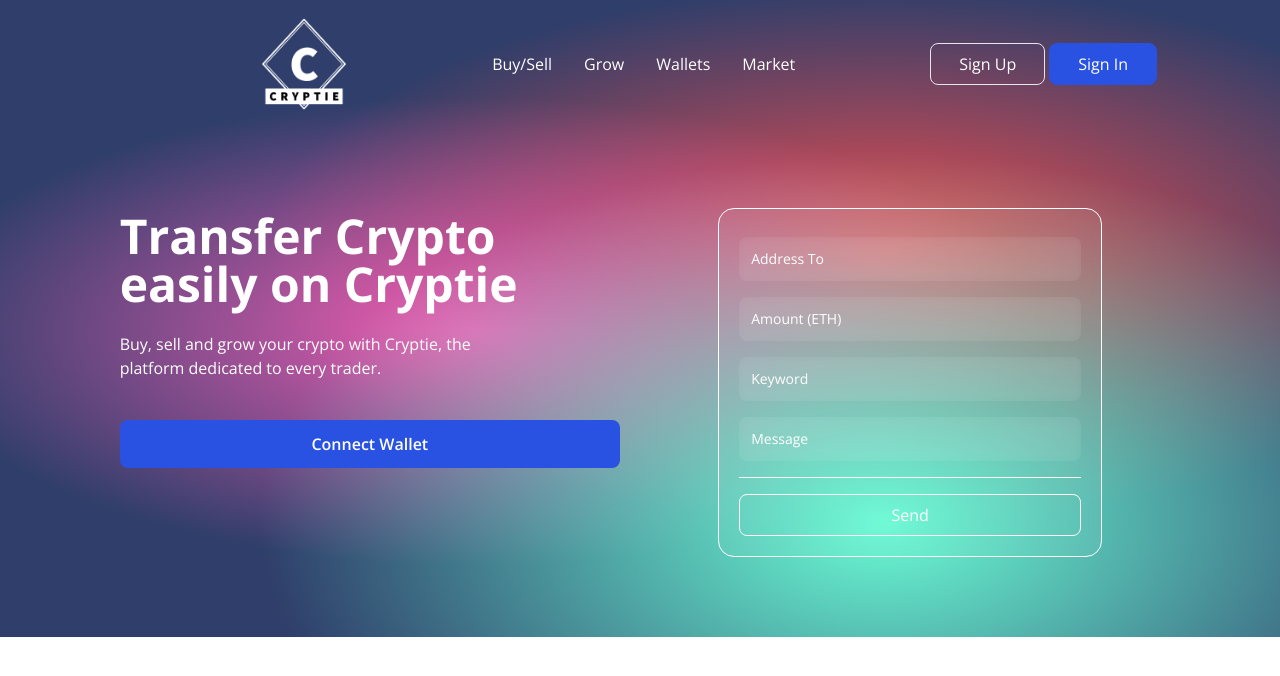
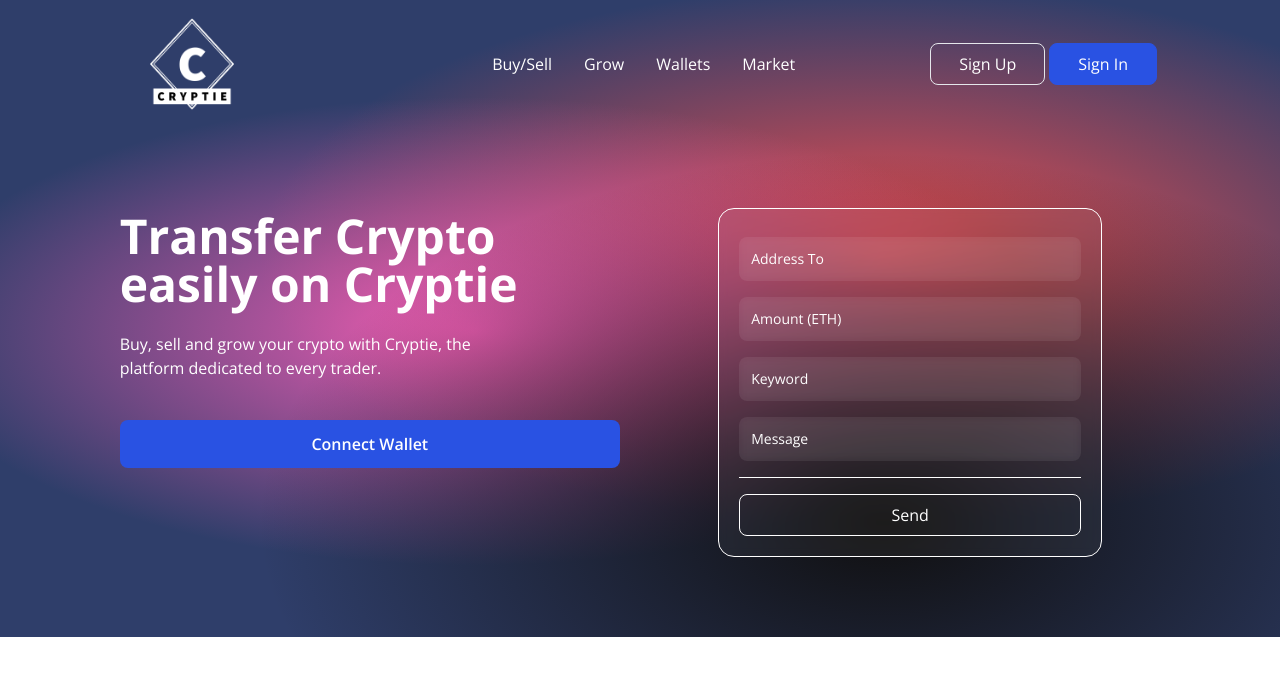
Before and after one commit to baabashinelle/Cryptie, a React (Vite) app in the folder client/: page / in a window 1280 px wide. Shown: the top 676 px of the page. Built offline with nearby package versions, Linux system fonts and the light colour scheme.

Commit message:
edit welcome radial gradient

```diff
--- a/client/src/components/Navbar.jsx
+++ b/client/src/components/Navbar.jsx
@@ -12,7 +12,7 @@ const Navbar = () => {
   return (
     <nav className="w-full flex  justify-between items-center">
       <div className="md:flex-[0.5] flex-initial justify-center items-center">
-        <img src={logo} alt="cryptie-logo" className="w-32 cursor-pointer ml-[15rem]" />
+        <img src={logo} alt="cryptie-logo" className="w-32 cursor-pointer ml-[8rem]" />
       </div>
       <ul className="text-white md:flex hidden list-none flex-row justify-between items-center flex-initial">
         {["Buy/Sell", "Grow", "Wallets", "Market"].map((item, index) => (
--- a/client/src/index.css
+++ b/client/src/index.css
@@ -16,7 +16,7 @@ body {
 .gradient-bg-welcome {
 background-color:hsla(225,39%,30%,1);
 background-image:
-radial-gradient(at 69% 82%, hsla(164,95%,70%,1) 0px, transparent 50%),
+radial-gradient(at 69% 82%, rgb(16, 15, 15) 0px, transparent 50%),
 radial-gradient(at 37% 52%, hsla(324,81%,65%,1) 0px, transparent 50%),
 radial-gradient(at 69% 40%, hsla(0,87%,63%,1) 0px, transparent 50%);
 }
```
